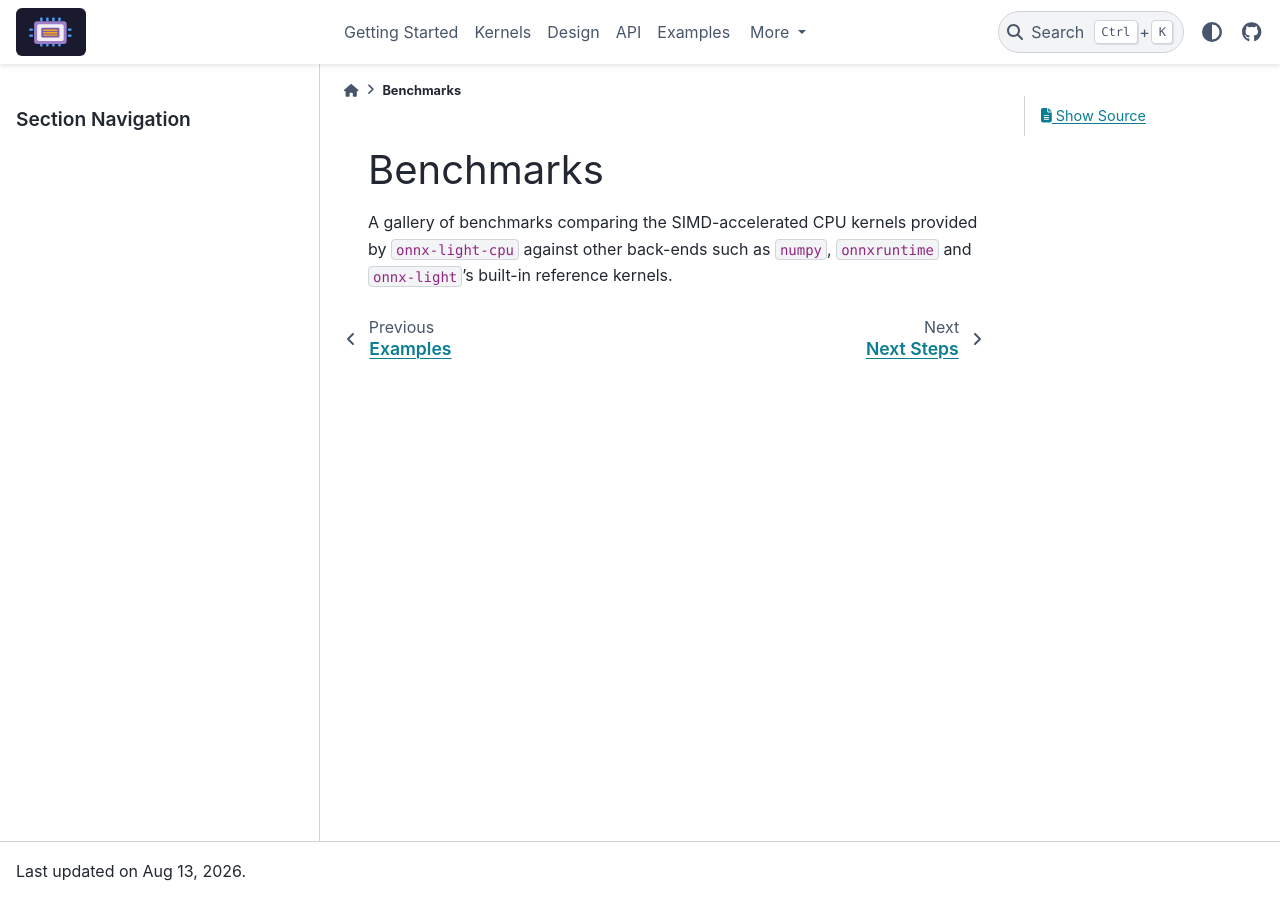
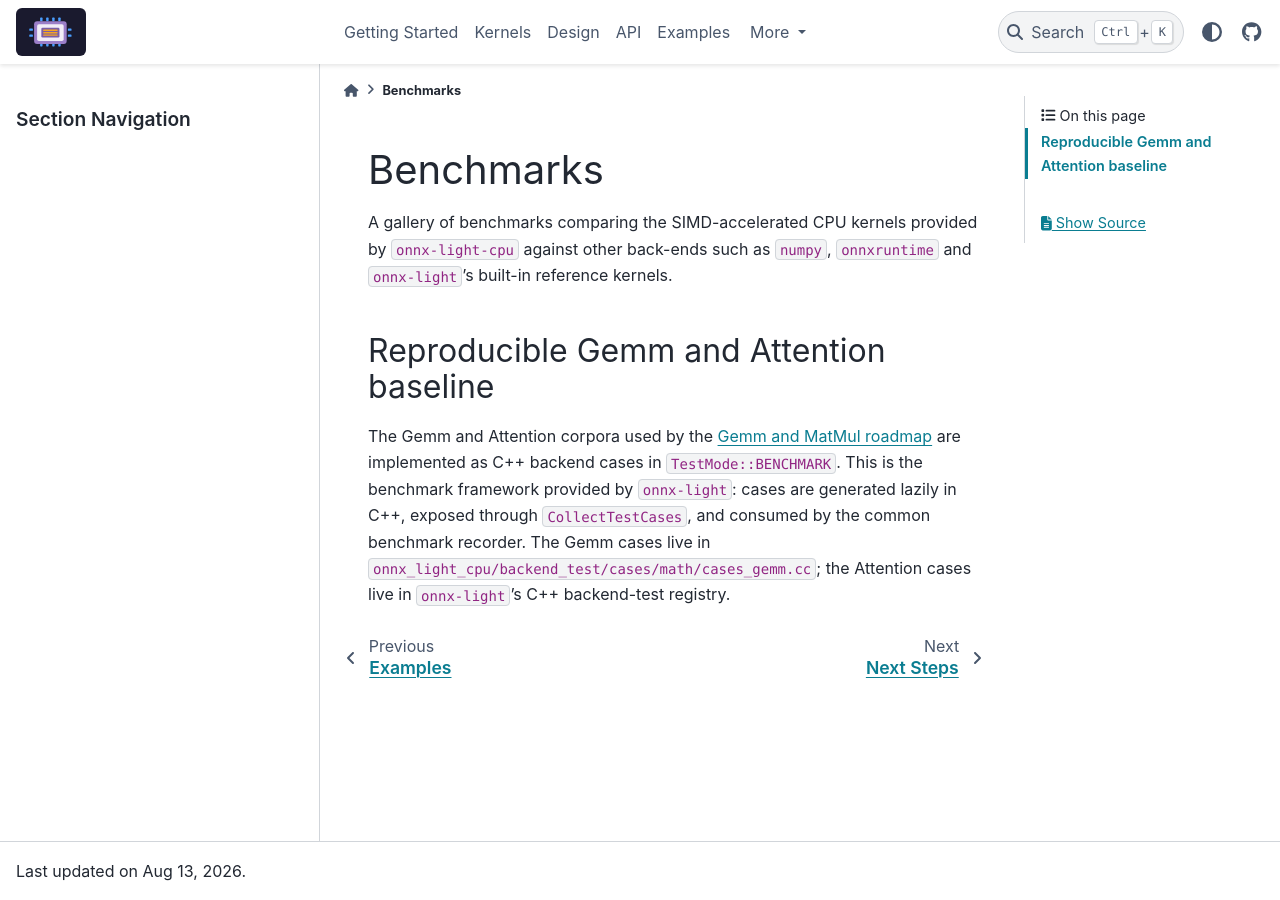
Before and after one commit to xadupre/onnx-light-cpu, a Sphinx documentation site: the page built from docs/benchmarks.rst, in a window 1280 px wide. Built offline with Sphinx 7.4.7 and the PyData theme 0.15.4, drawn with Linux system fonts in a browser that asks for light colours; pages that are not in the unit, such as notebooks, are missing from menus.

Commit message:
improve gemm (#134)

```diff
--- a/docs/benchmarks.rst
+++ b/docs/benchmarks.rst
@@ -5,6 +5,18 @@ A gallery of benchmarks comparing the SIMD-accelerated CPU kernels provided by
 ``onnx-light-cpu`` against other back-ends such as ``numpy``, ``onnxruntime``
 and ``onnx-light``'s built-in reference kernels.
 
+Reproducible Gemm and Attention baseline
+----------------------------------------
+
+The Gemm and Attention corpora used by the
+:doc:`Gemm and MatMul roadmap <next_steps/2026_08_gemm_matmul>` are implemented
+as C++ backend cases in ``TestMode::BENCHMARK``. This is the benchmark framework
+provided by ``onnx-light``: cases are generated lazily in C++, exposed through
+``CollectTestCases``, and consumed by the common benchmark recorder. The Gemm
+cases live in
+``onnx_light_cpu/backend_test/cases/math/cases_gemm.cc``; the Attention cases
+live in ``onnx-light``'s C++ backend-test registry.
+
 .. toctree::
     :maxdepth: 1
 
--- a/docs/next_steps/binary_elementwise.rst
+++ b/docs/next_steps/2026_08_binary_elementwise.rst
@@ -1,5 +1,9 @@
 Binary Elementwise and Broadcasting Performance Roadmap
 =======================================================
+
+:Date: 2026-08
+
+**discussion**
 
 Objective
 ---------
--- a/docs/next_steps/conv.rst
+++ b/docs/next_steps/2026_08_conv.rst
@@ -1,5 +1,9 @@
 Conv Performance Roadmap
 ========================
+
+:Date: 2026-08
+
+**discussion**
 
 Objective
 ---------
```
Also changed, not shown: docs/next_steps/2026_08_gemm_matmul.rst (renamed from docs/next_steps/gemm_matmul.rst, +65 -60 lines), docs/next_steps/index.rst (+9 -3 lines), 2 other files.
